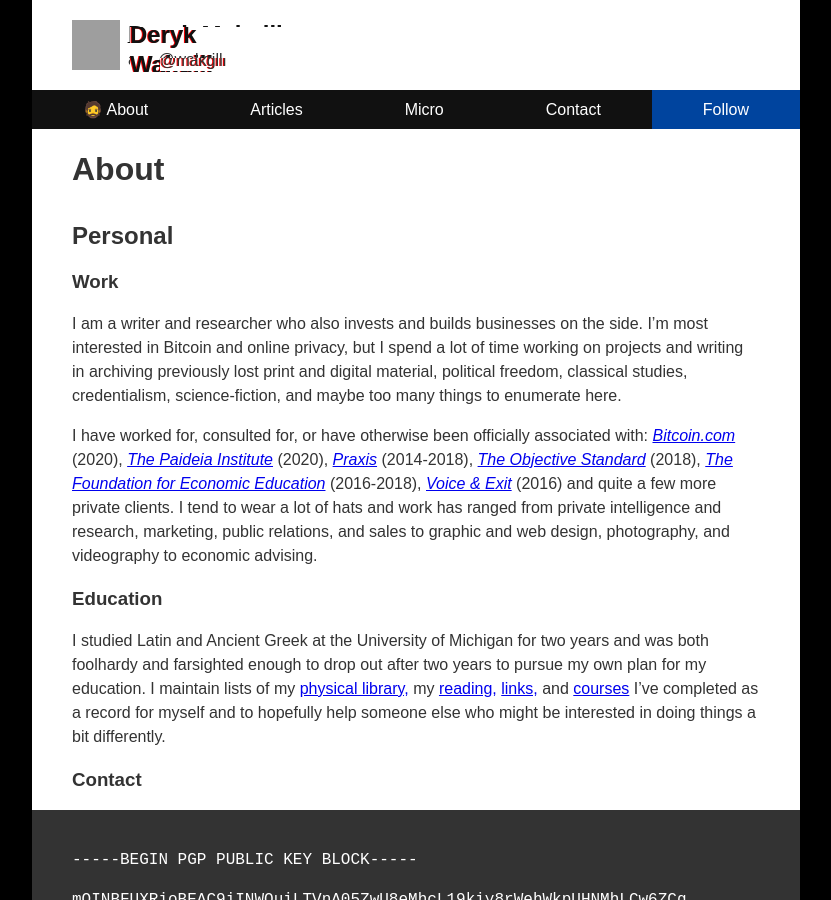
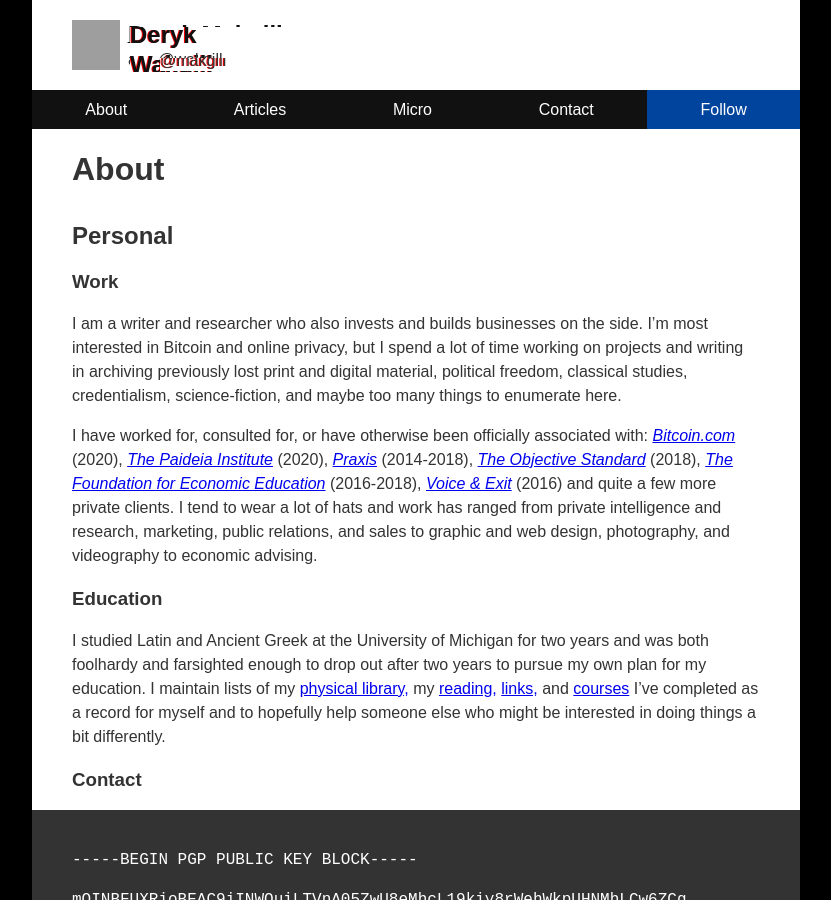
Before and after one commit to derykmakgill/had, a Jekyll site: the page built from test.md, in a window 1280 px wide and 900 px high. Shown: the whole window, without its empty margins (224-1055 px from the left). Built offline with Jekyll 4.4.1, drawn with Linux system fonts in a browser that asks for light colours; our own code applies the rules of GitHub Pages for plain Markdown files; grey boxes are pictures that could not be loaded.

Commit message:
Update default.html

```diff
--- a/_layouts/default.html
+++ b/_layouts/default.html
@@ -11,7 +11,7 @@
 
 
 
-<div class=container><div id=header><a class=no-link href=./><img src="https://pbs.twimg.com/profile_images/1336054060915564549/fQ4fEdOq_400x400.jpg"><div><p class="name glitch" data-text="Deryk Wakgill">Deryk Makgill</p><p class=aka>aka <span class=glitch data-text=@makgill>@wakgill</span></p></div></a></div><nav id=navbar class=full-width><input type=checkbox id=toggler><ul><label for=toggler><a class=no-link>🍔 Menu</a></label><li><a href=./about/ class=no-link><span>🧔</span>
+<div class=container><div id=header><a class=no-link href=./><img src="https://pbs.twimg.com/profile_images/1336054060915564549/fQ4fEdOq_400x400.jpg"><div><p class="name glitch" data-text="Deryk Wakgill">Deryk Makgill</p><p class=aka>aka <span class=glitch data-text=@makgill>@wakgill</span></p></div></a></div><nav id=navbar class=full-width><input type=checkbox id=toggler><ul><label for=toggler><a class=no-link>🍔 Menu</a></label><li><a href=./about/ class=no-link>
 <span>About</span></a></li><li><a href=./articles/ class=no-link>
 <span>Articles</span></a></li><li><a href=./micro/ class=no-link>
 <span>Micro</span></a></li><li><a href=./contact/ class=no-link>
```
